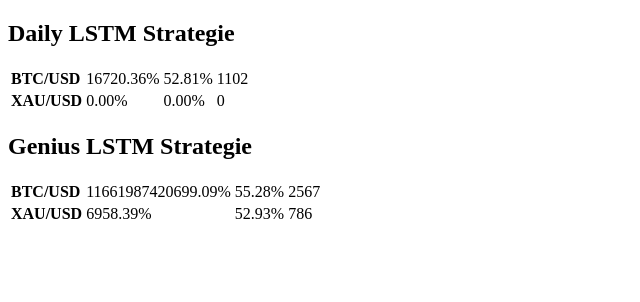
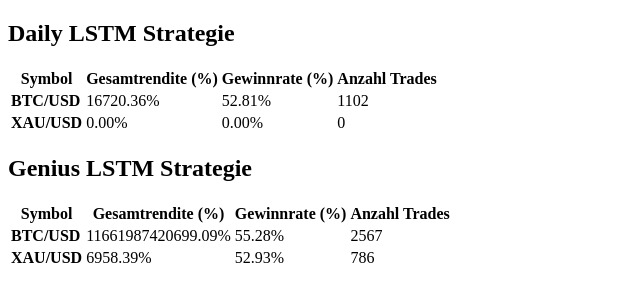
Before and after one commit to andyohneh/finanz-app-backend, a Flask app: page /dashboard in a window 1280 px wide. Shown: the top 302 px of the page, without its empty margins (0-640 px from the left). Run offline with Flask 3, Linux system fonts and the light colour scheme.

Commit message:
Update index und dashboard

```diff
--- a/templates/dashboard.html
+++ b/templates/dashboard.html
@@ -8,6 +8,14 @@
           <h2>Daily LSTM Strategie</h2>
           <div id="equity-chart-daily_lstm" class="equity-chart"></div>
           <table class="results-table">
+            <thead>
+              <tr>
+                <th>Symbol</th>
+                <th>Gesamtrendite (%)</th>
+                <th>Gewinnrate (%)</th>
+                <th>Anzahl Trades</th>
+              </tr>
+            </thead>
             <tbody>
               {% for result in results.daily_lstm %}
               <tr>
@@ -29,6 +37,14 @@
           <h2>Genius LSTM Strategie</h2>
           <div id="equity-chart-genius_lstm" class="equity-chart"></div>
           <table class="results-table">
+            <thead>
+              <tr>
+                <th>Symbol</th>
+                <th>Gesamtrendite (%)</th>
+                <th>Gewinnrate (%)</th>
+                <th>Anzahl Trades</th>
+              </tr>
+            </thead>
             <tbody>
               {% for result in results.genius_lstm %}
               <tr>
```
Also changed, not shown: templates/index.html (+31 -9 lines).
